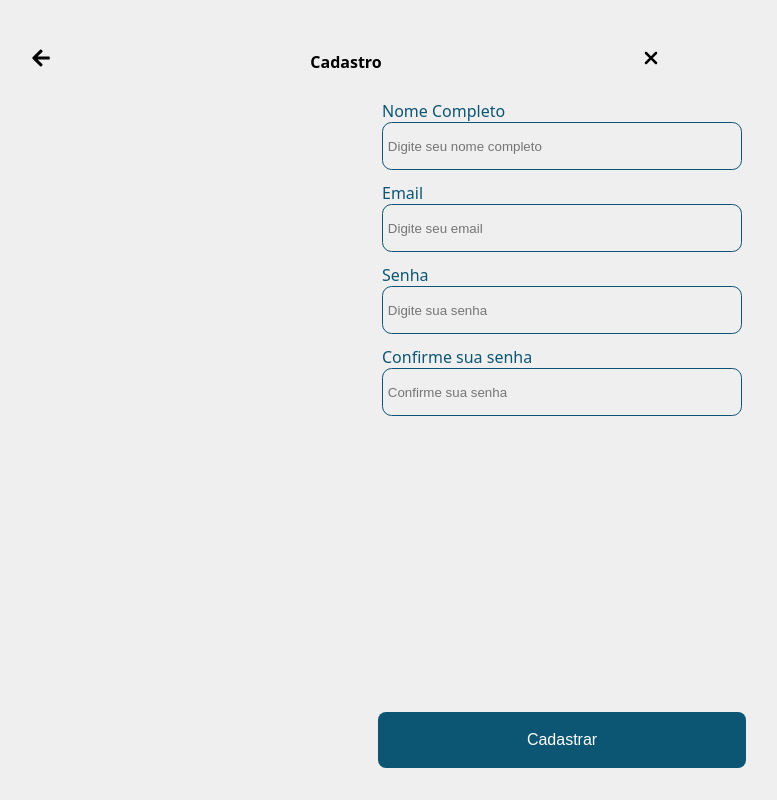
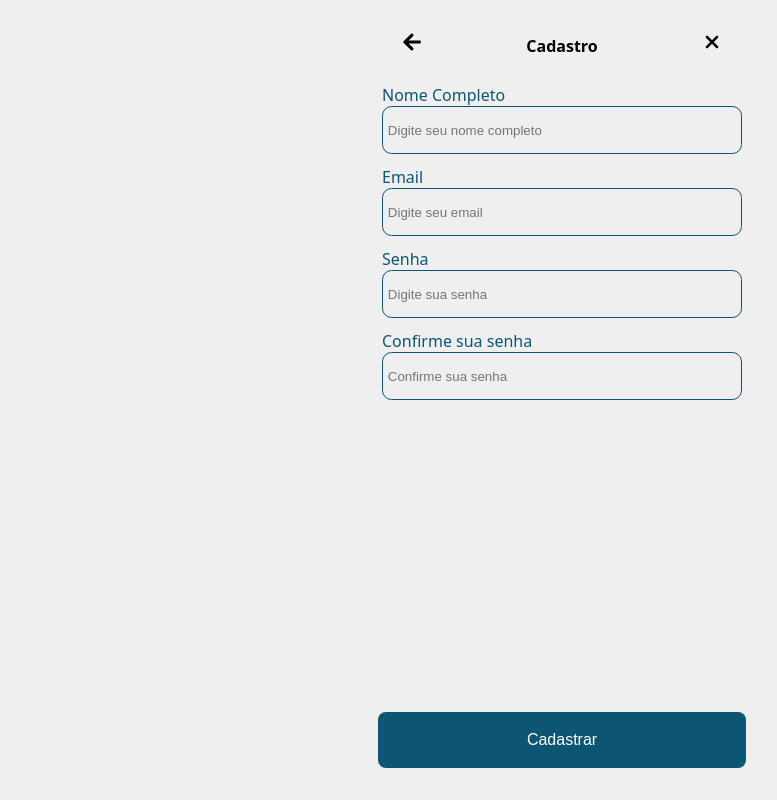
Before and after one commit to MatheusCarvalho2/secretsfriendsfrontend, a React (Vite) app: page /cadastro in a window 1280 px wide. Shown: the whole page, without its empty margins (78-855 px from the left). Built offline with nearby package versions, Linux system fonts and the light colour scheme.

Commit message:
Melhora formatação da página de registro

```diff
--- a/src/pages/Register/Register.css
+++ b/src/pages/Register/Register.css
@@ -1,10 +1,3 @@
-.register {
-  display: flex;
-  flex-direction: column;
-  justify-content: flex-start;
-  margin: calc(var(--gap) * 2);
-}
-
 .register-header {
   max-width: 100vh;
   margin: var(--gap);
--- a/src/pages/Register/Register.tsx
+++ b/src/pages/Register/Register.tsx
@@ -70,7 +70,7 @@ function Register() {
 
   return (
     <>
-      <div className="register">
+      <div className="breadcrumb">
         <div className='register-header'>
           <Link to="/" className='back-arrow'>
             <FaArrowLeft size={20} />
```
